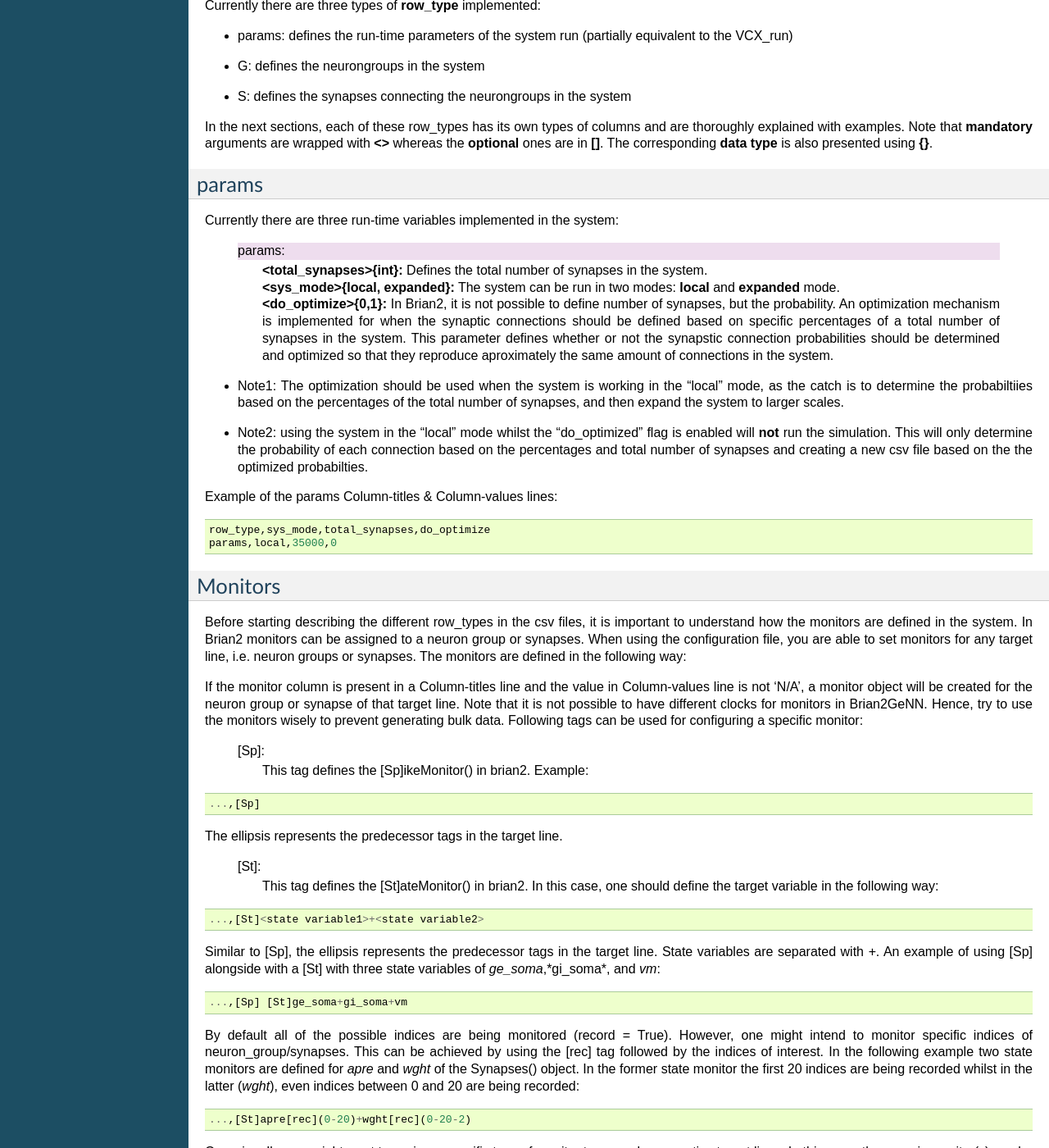
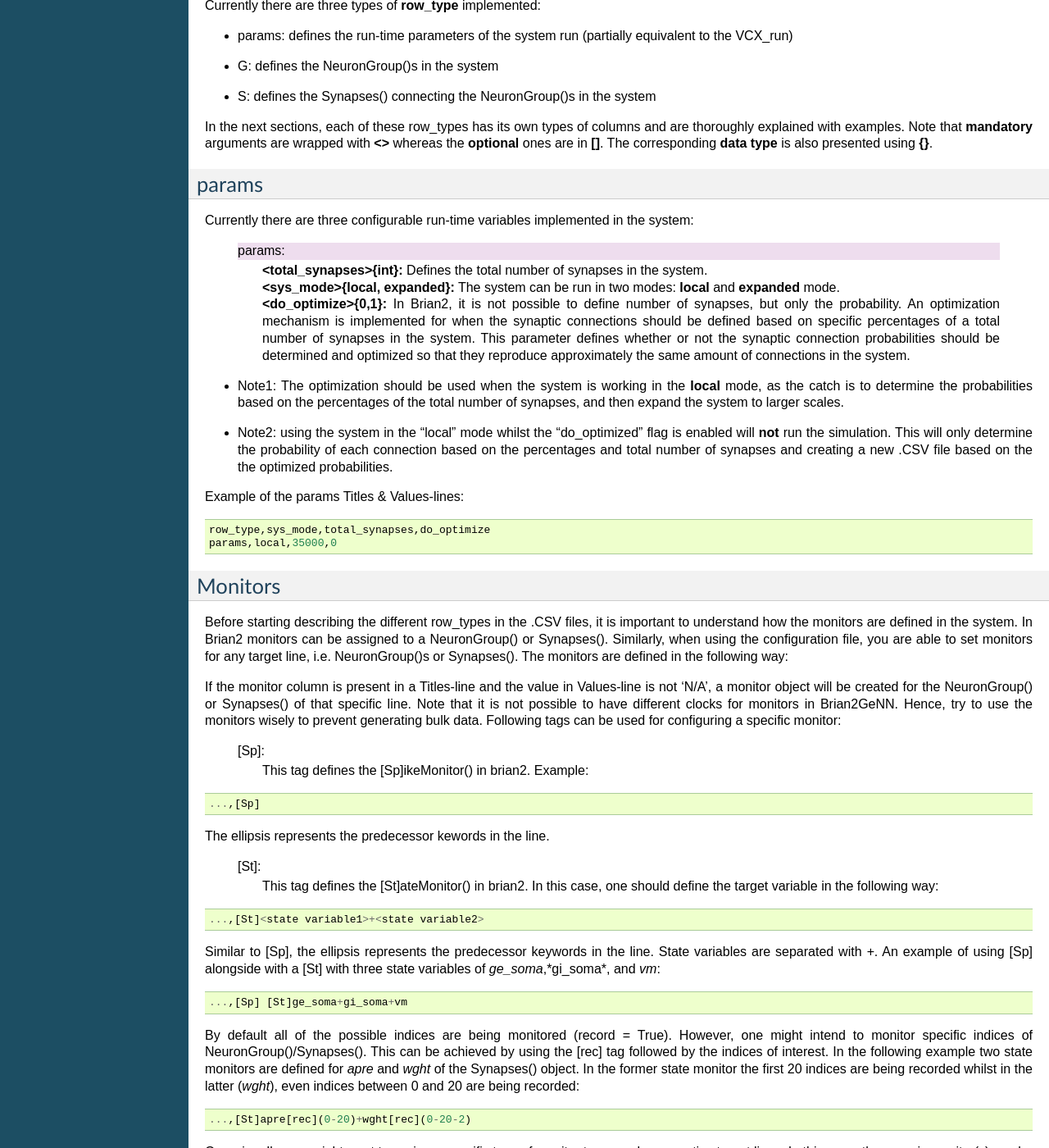
Before and after one commit to VisualNeuroscience-UH/CxSystem, a Sphinx documentation site: the page built from Sphinx/configuration.rst, in a window 1280 px wide and 1400 px high, scrolled down 503 px. Shown: the whole window at 82% size. Built offline with Sphinx 7.4.7, drawn with Linux system fonts in a browser that asks for light colours; some of the changed text lies outside the part shown.

Commit message:
some sphinx files updated

```diff
--- a/Sphinx/configuration.rst
+++ b/Sphinx/configuration.rst
@@ -5,21 +5,21 @@ Configuration File Tutorial
 
 The configuration file is in .CSV format. There two categories of lines in the configuration file:
 
-* **Column-titles line**: These lines, starting with *row_type* keyword, defines the column titles for all the lines between the the next line to the next *Column-titles line*:
+* **Titles-line**: These lines, starting with *row_type* keyword, defines the column titles for all the lines between the the next line and the next *Titles-line*:
 
 ::
 
 	row_type,sys_mode,total_synapses
 
-This column-titles line indicates that all the lines between the next line and the next column-titles line have four types of columns:  row_type,sys_mode,total_synapses,do_optimize. In the next sections, all of these parameters will be described thoroughly.
+This Titles-line indicates that all the lines between the next line and the next Titles-line have four types of columns:  row_type,sys_mode,total_synapses,do_optimize. In the next sections, all of these parameters will be described thoroughly.
 
-* **Column-values line**: These lines define the column values corresponding to column titles in the last column-title line:
+* **Values-line**: These lines define the column values corresponding to column titles in the last Titles-line:
 
 ::
 
 	params,local,7000
 
-These four values are in correspondence with the column titles of the previous column-title line example. In other words, the last two examples defines the following values:
+These four values are in correspondence with the column titles of the previous Titles-line example. In other words, the last two examples defines the following values:
 
 ::
 
@@ -30,27 +30,27 @@ These four values are in correspondence with the column titles of the previous c
 Currently there are three types of **row_type** implemented:
 
 * params: defines the run-time parameters of the system run (partially equivalent to the VCX_run)
-* G: defines the neurongroups in the system
-* S: defines the synapses connecting the neurongroups in the system
+* G: defines the NeuronGroup()s in the system
+* S: defines the Synapses() connecting the NeuronGroup()s in the system
 
 In the next sections, each of these row_types has its own types of columns and are thoroughly explained with examples. Note that **mandatory** arguments are wrapped with **<>** whereas the **optional** ones are in **[]**. The corresponding **data type** is also presented using **{}**.
 
 params
 -------------------
 
-Currently there are three run-time variables implemented in the system:
+Currently there are three configurable run-time variables implemented in the system:
 
 	:params:  **<total_synapses>{int}:**  Defines the total number of synapses in the system.
 
 		**<sys_mode>{local, expanded}:** The system can be run in two modes: **local** and **expanded** mode.
 
-		**<do_optimize>{0,1}:** In Brian2, it is not possible to define number of synapses, but the probability. An optimization mechanism is implemented for when the synaptic connections should be defined based on specific percentages of a total number of synapses in the system. This parameter defines whether or not the synapstic connection probabilities should be determined and optimized so that they reproduce aproximately the same amount of connections in the system.
+		**<do_optimize>{0,1}:** In Brian2, it is not possible to define number of synapses, but only the probability. An optimization mechanism is implemented for when the synaptic connections should be defined based on specific percentages of a total number of synapses in the system. This parameter defines whether or not the synaptic connection probabilities should be determined and optimized so that they reproduce approximately the same amount of connections in the system.
 
-* Note1: The optimization should be used when the system is working in the "local" mode, as the catch is to determine the probabiltiies based on the percentages of the total number of synapses, and then expand the system to larger scales.
+* Note1: The optimization should be used when the system is working in the **local** mode, as the catch is to determine the probabilities based on the percentages of the total number of synapses, and then expand the system to larger scales.
 
-* Note2: using the system in the "local" mode whilst the "do_optimized" flag is enabled will **not** run the simulation. This will only determine the probability of each connection based on the percentages and total number of synapses and creating a new csv file based on the the optimized probabilties.
+* Note2: using the system in the "local" mode whilst the "do_optimized" flag is enabled will **not** run the simulation. This will only determine the probability of each connection based on the percentages and total number of synapses and creating a new .CSV file based on the the optimized probabilities.
 
-Example of the params Column-titles & Column-values lines:
+Example of the params Titles & Values-lines:
 
 ::
 
@@ -60,9 +60,9 @@ Example of the params Column-titles & Column-values lines:
 Monitors
 --------------
 
-Before starting describing the different row_types in the csv files, it is important to understand how the monitors are defined in the system. In Brian2 monitors can be assigned to a neuron group or synapses. When using the configuration file, you are able to set monitors for any target line, i.e. neuron groups or synapses. The monitors are defined in the following way:
+Before starting describing the different row_types in the .CSV files, it is important to understand how the monitors are defined in the system. In Brian2 monitors can be assigned to a NeuronGroup() or Synapses(). Similarly, when using the configuration file, you are able to set monitors for any target line, i.e. NeuronGroup()s or Synapses(). The monitors are defined in the following way:
 
-If the monitor column is present in a Column-titles line and the value in Column-values line is not 'N/A', a monitor object will be created for the neuron group or synapse of that target line. Note that it is not possible to have different clocks for monitors in Brian2GeNN. Hence, try to use the monitors wisely to prevent generating bulk data. Following tags can be used for configuring a specific monitor:
+If the monitor column is present in a Titles-line and the value in Values-line is not 'N/A', a monitor object will be created for the NeuronGroup() or Synapses() of that specific line. Note that it is not possible to have different clocks for monitors in Brian2GeNN. Hence, try to use the monitors wisely to prevent generating bulk data. Following tags can be used for configuring a specific monitor:
 
  [Sp]:
   This tag defines the [Sp]ikeMonitor() in brian2. Example:
@@ -71,7 +71,7 @@ If the monitor column is present in a Column-titles line and the value in Column
 
 	  ...,[Sp]
 
-The ellipsis represents the predecessor tags in the target line.
+The ellipsis represents the predecessor kewords in the line.
 
  [St]:
   This tag defines the [St]ateMonitor() in brian2. In this case, one should define the target variable in the following way:
@@ -81,13 +81,13 @@ The ellipsis represents the predecessor tags in the target line.
 	...,[St]<state variable1>+<state variable2>
 
 
-Similar to [Sp], the ellipsis represents the predecessor tags in the target line. State variables are separated with *+*. An example of using [Sp] alongside with a [St] with three state variables of *ge_soma*,*gi_soma*, and *vm*:
+Similar to [Sp], the ellipsis represents the predecessor keywords in the line. State variables are separated with *+*. An example of using [Sp] alongside with a [St] with three state variables of *ge_soma*,*gi_soma*, and *vm*:
 
 ::
 
 	...,[Sp] [St]ge_soma+gi_soma+vm
 
-By default all of the possible indices are being monitored (record = True). However, one might intend to monitor specific indices of neuron_group/synapses. This can be achieved by using the [rec] tag followed by the indices of interest. In the following example two state monitors are defined for *apre* and *wght* of the Synapses() object. In the former state monitor the first 20 indices are being recorded whilst in the latter (*wght*), even indices between 0 and 20 are being recorded:
+By default all of the possible indices are being monitored (record = True). However, one might intend to monitor specific indices of NeuronGroup()/Synapses(). This can be achieved by using the [rec] tag followed by the indices of interest. In the following example two state monitors are defined for *apre* and *wght* of the Synapses() object. In the former state monitor the first 20 indices are being recorded whilst in the latter (*wght*), even indices between 0 and 20 are being recorded:
 
 ::
 
@@ -112,9 +113,9 @@ In this example, an statemonitor over *ge_soma* is assigned on all four lines by
 Input
 ---------
 
-The input is defined with the "IN" keyword. Currently the video input in implemented in the cortical system. The stimuli is created using a *.mat* file. This stimuli is in form of spike and is fed to a SpikeGeneratorGroup() . This group is then connected to a relay neuron group with synapses(). The main purpose of the relay neurons is to have positions for input neurons (SpikeGeneratorGroup does not support positions). The input can be defined using the following tag:
+The input is defined with the "IN" keyword. Currently the video input in implemented in the cortical system. The stimuli is created using a *.mat* file. This stimuli is in form of spike and is fed to a SpikeGeneratorGroup() . This group is then connected to a relay NeuronGroup() with a synapses() object. The main purpose of the relay neurons is to have positions for input neurons (SpikeGeneratorGroup does not support positions). The input can be defined using the following keyword:
 
-	:params: **<idx>{int}:** Index of the neuron group.
+	:params: **<idx>{int}:** Index of the NeuronGroup().
 
 		**<input file location>:** relative path to the input .mat file.
 
@@ -131,30 +132,30 @@ This is an example of defining an input for the system:
 	IN,0, ./V1_input_layer_2015_10_30_11_7_31.mat ,190*Hz ,[Sp]
 
 
-In this example an input neuron group with index 0 is created based on the *V1_inpu.mat* file with a frequency of 190*Hz and a SpikeMonitor is set on it.
+In this example an input NeuronGroup() with index 0 is created based on the *V1_inpu.mat* file with a frequency of 190*Hz and a SpikeMonitor() is set on it.
 
-NeuronGroup
-------------
+NeuronGroup()
+---------------
 
-The neurongroups are defined using the G (as in Group) keyword. This row_type is basicall used for defining the neuron groups in brian2. Following parameters are implemented for defining the Neuorongroup:
+The NeuronGroup()s are defined using the G (as in Group) keyword. This row_type is basically used for defining the NeuronGroup()s in brian2. Following parameters are implemented for defining the NeuronGroup():
 
-	:param: **<idx>{int}:** Index of the neuron group.
+	:param: **<idx>{int}:** Index of the NeuronGroup().
 
-		**<number_of_neurons>{int}:** Number of neurons in the neuron group.
+		**<number_of_neurons>{int}:** Number of neurons in the NeuronGroup().
 
-		**<neuron_type>{L1i, UMi, PC,BC,MC,SS}:** cell category of the neuron group.
+		**<neuron_type>{L1i,UMi,PC,BC,MC,SS}:** cell category of the NeuronGroup().
 
 		**<layer_idx>:** Layer index of the cell groups.
 
-		**[threshold]:** threshold value for the neurons in the neuron group.
+		**[threshold]:** threshold value for the neurons in the NeuronGroup().
 
-		**[reset]:** reset value for the neurons in the neuron group.
+		**[reset]:** reset value for the neurons in the NeuronGroup().
 
- 		**[refractory]:** reset value for the neurons in the neuron group.
+ 		**[refractory]:** reset value for the neurons in the NeuronGroup().
 
- 		**[net_center]:** center location of the neuron_group.
+ 		**[net_center]:** center location of the NeuronGroup().
 
- 		**[monitors]:** center location of the neuron_group.
+ 		**[monitors]:** center location of the NeuronGroup().
 
 --------------
 
@@ -162,7 +163,7 @@ In this section, some of the above-mentioned parameters are clarified.
 
 **idx:**
 
-The index of the neuron groups are important for creating the synaptic connections between them. As it will be described in the synaptic definitions, creating a synaptic connections needs a pre_synatpic and post_synaptic group index that should be used directly from this index value.
+The index of the NeuronGroup()s are important for creating the synaptic connections between them. As it will be described in the synaptic definitions, creating a synaptic connections needs a presynaptic and postsynaptic group index that should be used directly from this index value.
 
 **<neuron_type>:**
 
@@ -185,7 +186,7 @@ The *<neuron_type>* is the category of the cells of the group, which is one of t
 +------+------------------------+
 
 
-The *<layer index>* argument defines the layer in which the neuron group is located. Except for PC cells, all types of neurons are defined as a soma-only neuron, hence their layer is an integer. In case of layer 2/3 using 2 is sufficient. For instance the following example defines a group of 46 SS neurons in layer 2/3:
+The *<layer index>* argument defines the layer in which the NeuronGroup() is located. Except for PC cells, all types of neurons are defined as a soma-only neuron, hence their layer is an integer. In case of layer 2/3 using 2 is sufficient. For instance the following example defines a group of 46 SS neurons in layer 2/3:
 
 ::
 
@@ -205,7 +206,7 @@ The compartment formation is then as follows:
 +------+-------------------+
 | Layer| Compartment       |
 +======+===================+
-|  3/2 | Apical dendrite[3]|
+|  2/3 | Apical dendrite[3]|
 +------+-------------------+
 |  4   | Apical dendrite[2]|
 +------+-------------------+
@@ -220,30 +221,29 @@ The compartment formation is then as follows:
 
 **[threshold],[reset] and [refractory]:**
 
-By default following values are assigned to threshold, reset and refractory of any neurongroup:
+By default following values are assigned to threshold, reset and refractory of any NeuronGroup():
 
 - *threshold*: *vm>Vcut*
 - *reset*: *vm=V_res*
 - *refractory*: *4* * *ms*
 
-Any of this variables can be overwritten by using the keyword arguments [threshold], [reset] and [refractory]. As the name implies, the optional argument *[cell group center]* defines the center of the neuron group.
+Any of this variables can be overwritten by using the keyword arguments *threshold*, reset and *refractory*.
 
 
 **[net_center]:**
 
-The center can be defined with the [net-center] tag in the *Column-titles line* and corresponding center position in the *Column-value line*.  If not defined, the center will be the default value of 0+0j. The following example creates a neuron group consist of 75 BC neurons located in 5+0j, with a spike monitors assigned to it:
+The center of a NeuronGroup() can be defined with the net-center tag in the *Titles-line* and corresponding center position in the *Value line*.  If not defined, the center will be the default value of 0+0j. The following example creates a NeuronGroup() consist of 75 BC neurons located in 5+0j, with a spike monitors assigned to it:
 
 ::
 
 	row_type,idx,number_of_neurons,neuron_type,layer_idx,net_center,monitors
 	G,2,75,BC,2,5+0j,[Sp]
 
-Synapses
+Synapses()
 ---------------------
 
-S (as in Synapses) keyword defines the brian2 Synapses() object.  Following parameters are implemented for defining the Synapses():
+S keyword (as in Synapses)  defines the brian2 Synapses() object.  Following parameters are implemented for defining the Synapses():
 
-'receptor','pre_syn_idx','post_syn_idx','syn_type','p','n','monitors','percentage'
 
 	:param: **<receptor>{ge,gi}**
 
@@ -265,7 +265,7 @@ S (as in Synapses) keyword defines the brian2 Synapses() object.  Following para
 --------------
 
 
-where the *[index]* is the line number, *<receptor>* defines the receptor type, e.g. ge and gi, *<presynaptic group index>* and *<postsynaptic group index>* defines the index of the presynaptic and postsynaptic group respectively. These indices could be determined using the *indexing tag* in the neuron groups target lines. The next field defines the type of the synapse. Currently there are two types of synapses implemented: Fixed and STDP. The following example defines a excitatory STDP synaptic connection between neuron groups with indices of 2 and 4, in which the *ge* is the receptor:
+where the *<receptor>* defines the receptor type, i.e. ge for excitatory and gi for inhibitory connections, *<presynaptic group index>* and *<postsynaptic group index>* defines the index of the presynaptic and postsynaptic group respectively. These indices should be determined using the *indexing tag* in the NeuronGroup()s lines. The next field defines the type of the synapse. Currently there are two types of Synapses() implemented: Fixed and STDP. The following example defines a excitatory STDP synaptic connection between NeuronGroup()s with indices of 2 and 4, in which the *ge* is the receptor:
 
 ::
 
@@ -278,11 +278,11 @@ In case the postsynaptic group is multi-compartmental, the target compartment sh
 
 	row_type,idx,number_of_neurons,neuron_type,layer_idx
 	G,0,46,SS,4
-	G,1,50,PC,[4,1]
+	G,1,50,PC,[4->1]
 	row_type,receptor,pre_syn_idx,post_syn_idx,syn_type
 	S,ge,0,1[C]1,STDP
 
-Clearly Neurongroup 0 is group of 46 SS cells and Neurongroup 1 is a group of 50 PC cells. The latter is multi-compartmental with a layer index of [4,1]. Hence the compartments formation are as follows:
+Clearly NeuronGroup() 0 is group of 46 SS cells and NeuronGroup() 1 is a group of 50 PC cells. The latter is multi-compartmental with a layer index of [4,1]. Hence the compartments formation are as follows:
 
 +------+-------------------+------+
 | Comp.| Compartment  type |      |
@@ -300,7 +300,7 @@ Clearly Neurongroup 0 is group of 46 SS cells and Neurongroup 1 is a group of 50
 +------+-------------------+------+
 
 
-The synapses() object is targeting the 1st compartment of the PC cells, i.e.  Apical dendrite[1]. Consider the following example in which the target is the compartment number 0 in the target neuron group:
+The synapses() object is targeting the 1st compartment of the PC cells, i.e.  Apical dendrite[1]. Consider the following example in which the target is the compartment number 0 in the target NeuronGroup():
 
 
 ::
@@ -362,7 +362,7 @@ When the system is in "local" mode and do_optimize flag is 1, it is needed to de
 	S,ge,0,1[C]0ba,STDP,0.2
 	...
 
-This will optimize the probability of that synaptic connection in a way to have 0.2 * 10000 synapses. One might want to have multiple synapse per connection between two NeuronGroup. This is defined in the following example using the 'n' keyword in the *Column-titles line*:
+This will optimize the probability of that synaptic connection in a way to have 0.2 * 10000 synapses. One might want to have multiple synapse per connection between two NeuronGroup()s. This is defined in the following example using the 'n' keyword in the *Titles-line*:
 
 
 ::
@@ -371,4 +371,4 @@ This will optimize the probability of that synaptic connection in a way to have
 	S,ge,0,1[C]0ba,STDP,4,0.2
 	...
 
-This example will optimize the probability of the connection in a way that there are 0.2*10000 connections and there are 4 synapses for each connection between the neurongroups.
+This example will optimize the probability of the connection in a way that there are 0.2*10000/4 connections and there are 4 synapses for each connection between the NeuronGroup()s.
```
Also changed, not shown: other parts of Sphinx/configuration.rst (+7 -6 lines).
